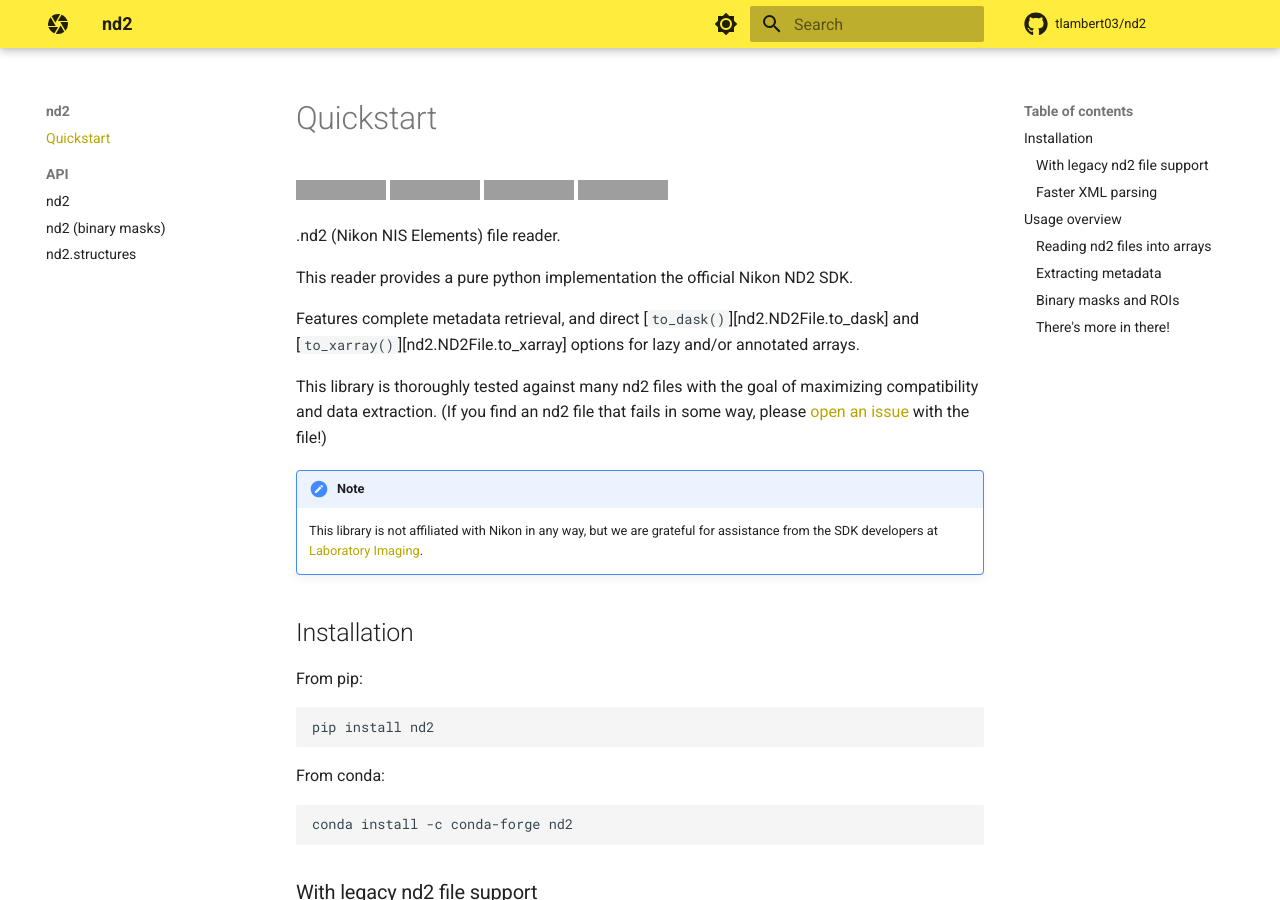
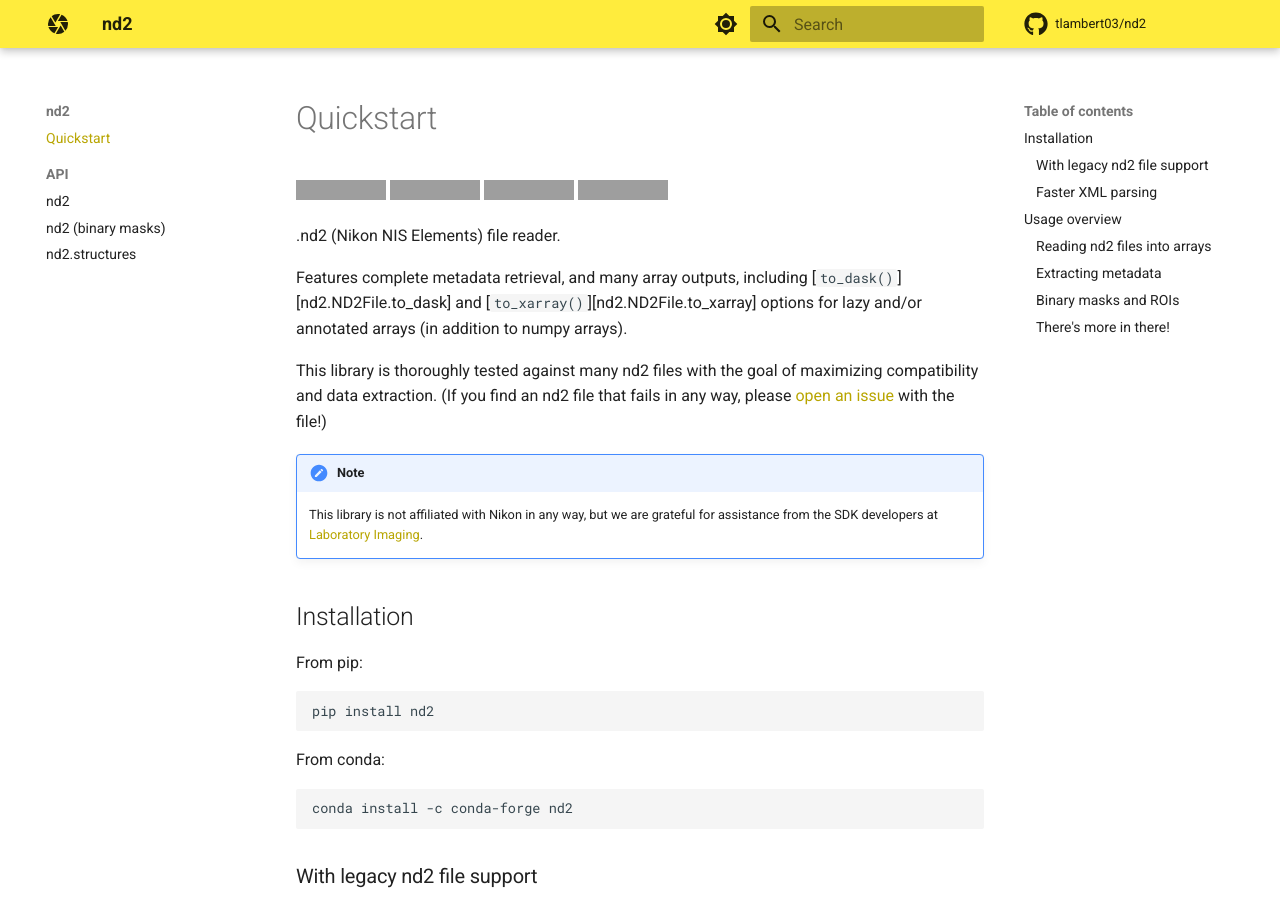
Before and after one commit to tlambert03/nd2, an MkDocs documentation site: the page built from docs/index.md, in a window 1280 px wide and 900 px high. Built offline with MkDocs 1.6.1 and Material for MkDocs 9.7.7, drawn with Linux system fonts in a browser that asks for light colours; comment, search, counter and statistics services are not loaded; grey boxes are pictures that could not be loaded.

Commit message:
docs: fixup

```diff
--- a/docs/index.md
+++ b/docs/index.md
@@ -7,15 +7,13 @@
 
 .nd2 (Nikon NIS Elements) file reader.
 
-This reader provides a pure python implementation the official Nikon ND2 SDK.
-
-Features complete metadata retrieval, and direct
+Features complete metadata retrieval, and many array outputs, including
 [`to_dask()`][nd2.ND2File.to_dask] and [`to_xarray()`][nd2.ND2File.to_xarray]
-options for lazy and/or annotated arrays.
+options for lazy and/or annotated arrays (in addition to numpy arrays).
 
 This library is thoroughly tested against many nd2 files with the goal of
 maximizing compatibility and data extraction. (If you find an nd2 file that
-fails in some way, please [open an
+fails in any way, please [open an
 issue](https://github.com/tlambert03/nd2/issues/new) with the file!)
 
 !!! Note
```
